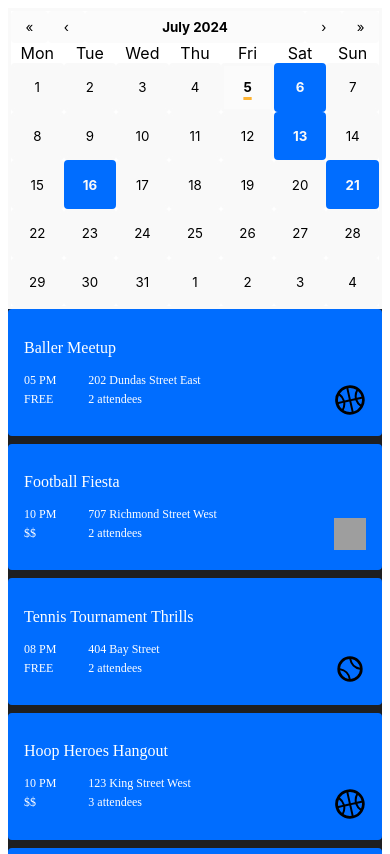
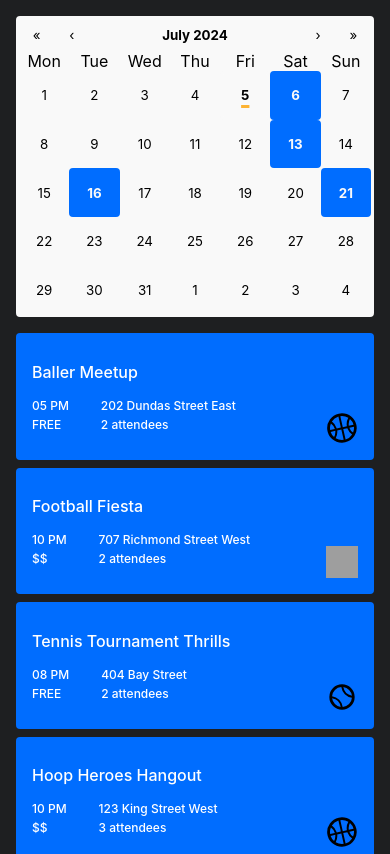
Before and after one commit to silvhua/the-score-hackathon, a React (Vite) app: page / in a window 390 px wide. Shown: the top 854 px of the page. Built offline with nearby package versions, Linux system fonts and the light colour scheme; grey boxes are pictures that could not be loaded.

Commit message:
Responsive layout, calendar selected date styling

```diff
--- a/src/components/CalendarComponent/CalendarComponent.jsx
+++ b/src/components/CalendarComponent/CalendarComponent.jsx
@@ -4,7 +4,8 @@ import Calendar from "react-calendar";
 import isSameDate from "../../utils/utils";
 // import data from '../../data/data.json';
 
-const CalendarComponent = ({eventsData, handleDateClick}) => {
+const CalendarComponent = (props) => {
+  const {eventsData, handleDateClick, selectedDate} = props;
   const eventClass = 'react-calendar__tile--event'
   const dateTileClass = 'react-calendar__tile'
   const todaysDate = new Date();
@@ -25,6 +26,10 @@ const CalendarComponent = ({eventsData, handleDateClick}) => {
     if (isSameDate(todaysDate, date)) {
       classNames += ' react-calendar__tile--today';
     }
+
+    if (selectedDate && isSameDate(selectedDate, date)) {
+      classNames += ' react-calendar__tile--selected';
+    }
     return classNames;
   }
 
--- a/src/components/CalendarComponent/CalendarComponent.scss
+++ b/src/components/CalendarComponent/CalendarComponent.scss
@@ -1,10 +1,13 @@
 @use '../../styles/partials/variables' as *;
-
+@use '../../styles/partials/mixins' as *;
 
 $calendar-tile-border-width: 3px;
 $calendar-tile-base-color: $clore-gray-1;
 $calendar-tile-event-color: $score-blue;
-$calendar-tile-today-color: $score-gray-2;
+$calendar-tile-today-color: $clore-gray-1;
+$calendar-tile-border: $calendar-tile-border-width solid $calendar-tile-base-color;
+$calendar-tile-border--event: $calendar-tile-border-width solid $calendar-tile-event-color;
+$shadow-color: #616161;
 
 @mixin calendar-tile-hover {
   border: $calendar-tile-border-width solid $score-orange;
@@ -13,21 +16,34 @@ $calendar-tile-today-color: $score-gray-2;
 .react-calendar {
   border: $calendar-tile-border-width solid $calendar-tile-base-color;
   font-family: "Inter", Arial, Helvetica, sans-serif;
-  font-family: 'Comic Sans MS';
+  height: auto;
+  border-radius: 4px;
+  background-color: $calendar-tile-base-color;
+
 
   &__tile {
       background-color: $calendar-tile-base-color;
       padding: 1em 0;
-      border: $calendar-tile-border-width solid $calendar-tile-base-color;
-      border-radius: 4px;
+      border: $calendar-tile-border;
 
     &:hover {
       @include calendar-tile-hover();
+      border-radius: 4px;
+    }
+
+    &.react-calendar__tile--selected {
+      // selected date tiles WITHOUT events on that date
+      background: linear-gradient(to bottom, $score-gray-2 60%, $score-gray-3);
+      // box-shadow: inset 0px 0px 0px 0px #999, inset 0px -3px 3px -1px #999, inset 0px 3px 3px -1px #999, inset 0px -3px 3px -1px #999, inset 0px 3px 3px -1px #999, inset 3px 0px 3px -1px #999, inset -3px 0px 3px -1px #999;
+      color: $score-gray-5;
+      border-radius: 4px;
+      border: $calendar-tile-border;
     }
 
     &--event {
       background-color: $score-blue;
       border: $calendar-tile-border-width solid $calendar-tile-event-color;
+      border-radius: 4px;
       &:hover {
         @include calendar-tile-hover();
       }
@@ -35,6 +51,14 @@ $calendar-tile-today-color: $score-gray-2;
       & abbr { // font color within date tile
         color: $clore-gray-1;
         font-weight: bold;
+      }
+
+      &.react-calendar__tile--selected {
+        // selected date tiles WITH events on that date
+        background: linear-gradient(to bottom, $score-blue, $score-black);
+        color: white;
+        border-radius: 4px;
+        border: $calendar-tile-border--event;
       }
     }
 
@@ -48,10 +72,18 @@ $calendar-tile-today-color: $score-gray-2;
       text-decoration-thickness: 3px;
       text-decoration-color: $score-orange;
     }
+
+    // &--selected {
+    //   background: linear-gradient(to bottom, $score-blue, $score-black);
+    //   color: white;
+    //   border-radius: 4px;
+    //   border: $calendar-tile-border--event;
+    // }
   }
 
   &__month-view__weekdays {
     text-align: center;
+    background-color: $calendar-tile-base-color;
 
     & abbr { // style day of the week heading
       text-decoration: none;
@@ -71,8 +103,6 @@ $calendar-tile-today-color: $score-gray-2;
     height: 2rem;
     border: 1px solid $score-gray-3;
     border: none;
-    border-radius: 4px;
-
 
     & span {
       font-weight: bold;
--- a/src/components/EventsList/EventsList.jsx
+++ b/src/components/EventsList/EventsList.jsx
@@ -21,7 +21,7 @@ const EventsList = ({eventsData}) => {
   }
 
   return (
-    <article>
+    <article className='events'>
       {eventsData.map((event) => {
         return (
           // console.log(event);
--- a/src/components/EventsList/EventsList.scss
+++ b/src/components/EventsList/EventsList.scss
@@ -1,8 +1,6 @@
 @use "../../styles/partials/variables" as *;
+@use '../../styles/partials/mixins' as *;
 
-article {
-  background-color: $score-gray-5; //
-}
 
 .containers {
   display: flex;
--- a/src/pages/HomePage/HomePage.jsx
+++ b/src/pages/HomePage/HomePage.jsx
@@ -1,5 +1,5 @@
 import { useEffect, useState } from "react";
-
+import "./HomePage.scss";
 import CalendarComponent from "../../components/CalendarComponent/CalendarComponent";
 import data from '../../data/data.json';
 import isSameDate from "../../utils/utils.js";
@@ -27,14 +27,14 @@ const HomePage = () => {
     }
   }, [selectedDate])
   return (
-    <main>
+    <main className='home'>
       <CalendarComponent
         eventsData={eventsData}
         handleDateClick={handleDateClick}
+        selectedDate={selectedDate}
       />
       <EventsList
         eventsData={filteredEvents}
-        // filteredEvents={filteredEvents}
       />
     </main>
 
--- /dev/null
+++ b/src/pages/HomePage/HomePage.scss
@@ -0,0 +1,41 @@
+@use '../../styles/partials/mixins' as *;
+@use '../../styles/partials/variables' as *;
+@use '../../styles/partials/globals' as *;
+
+$spacing--mobile: 1rem;
+$spacing--tablet: 3rem;
+$calendar-width: 20rem;
+$events-list-width: calc(100% - $calendar-width - $spacing--tablet);
+$background-color:  $score-gray-5;
+
+.home {
+  @include flex-mixin--column(100%);
+  display: flex;
+  padding: 1rem;
+  gap: $spacing--mobile;
+  background-color: $background-color;
+  min-height: 100vh;
+
+  @include tablet {
+    @include flex-mixin--row(100%);
+    flex-direction: row;
+    gap: $spacing--tablet;
+    padding: $spacing--tablet;
+  }
+}
+
+.calendar {
+  background-color: $background-color;
+  width: 100%;
+  height: auto;
+
+  @include tablet {
+    width: $calendar-width;
+  }
+}
+
+.events {
+  @include tablet {
+    width: $events-list-width;
+  }
+}
--- a/src/styles/partials/_mixins.scss
+++ b/src/styles/partials/_mixins.scss
@@ -13,3 +13,21 @@
     @content;
   }
 }
+
+@mixin flex-mixin($element-width) {
+  display: flex;
+  position: relative;
+  width: $element-width;
+}
+@mixin flex-mixin--row ($element-width) {
+  @include flex-mixin($element-width);
+  align-items: flex-start;
+  flex-direction: row;
+  justify-content: space-between;
+}
+
+@mixin flex-mixin--column ($element-width) {
+  @include flex-mixin($element-width);
+  flex-direction: column;
+  justify-content: center;
+}
```
